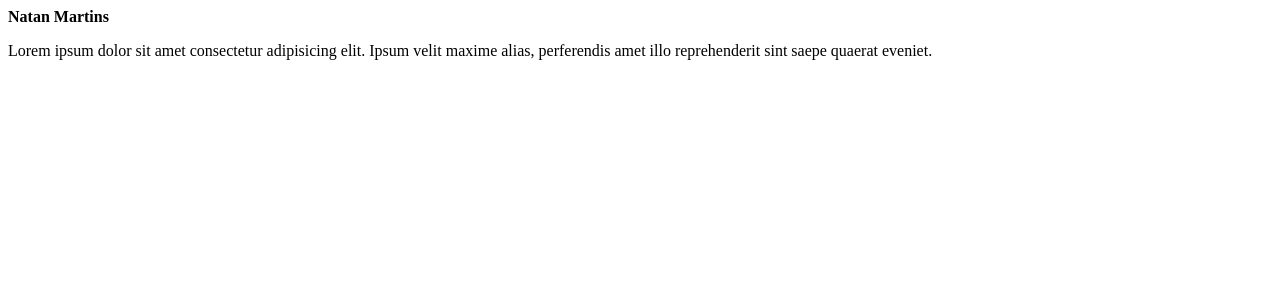
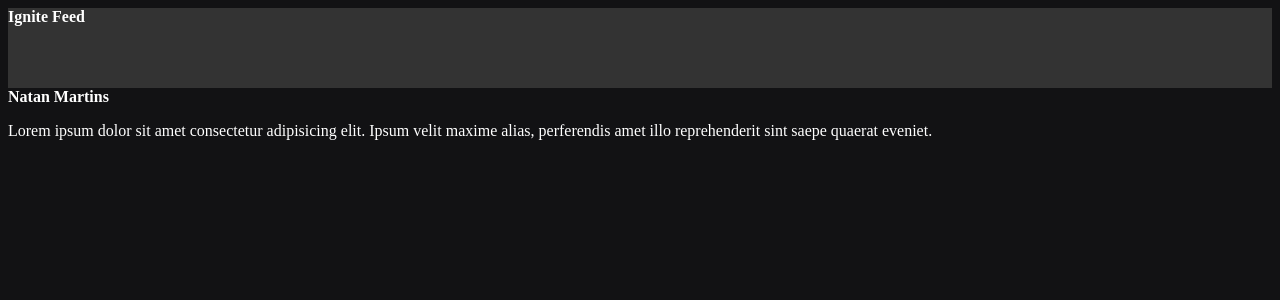
Before and after one commit to natan3001/Projeto-01---Ignite-Feed, a React (Vite) app: page / in a window 1280 px wide. Shown: the top 300 px of the page. Built offline with nearby package versions, Linux system fonts and the light colour scheme.

Commit message:
Entendendo o CSS Modules, e criando o componente do Header

```diff
--- a/src/App.jsx
+++ b/src/App.jsx
@@ -1,8 +1,12 @@
+import { Header } from "./components/Header";
 import { Post } from "./Post";
+
+import "./styles.css";
 
 export function App() {
   return (
     <div>
+      <Header />
       <Post
         author="Natan Martins"
         content="Lorem ipsum dolor sit amet consectetur adipisicing elit. Ipsum velit maxime alias, perferendis amet illo reprehenderit sint saepe quaerat eveniet."
--- /dev/null
+++ b/src/components/Header.jsx
@@ -0,0 +1,9 @@
+import styles from "./Header.module.css";
+
+export function Header() {
+  return (
+    <header className={styles.header}>
+      <strong>Ignite Feed</strong>
+    </header>
+  );
+}
--- /dev/null
+++ b/src/components/Header.module.css
@@ -0,0 +1,4 @@
+.header {
+  background-color: #333;
+  height: 80px;
+}
--- /dev/null
+++ b/src/styles.css
@@ -0,0 +1,4 @@
+body {
+  background: #121214;
+  color: #fff;
+}
```
Also changed, not shown: package.json (line endings or trailing spaces).
